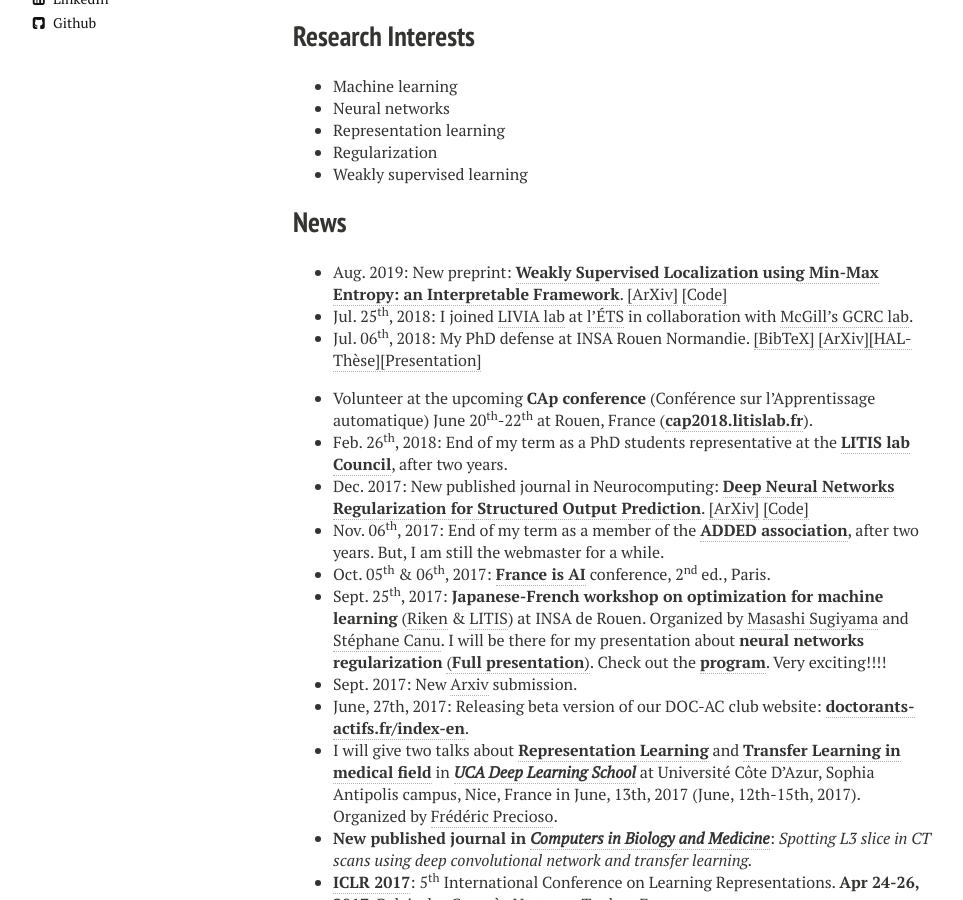
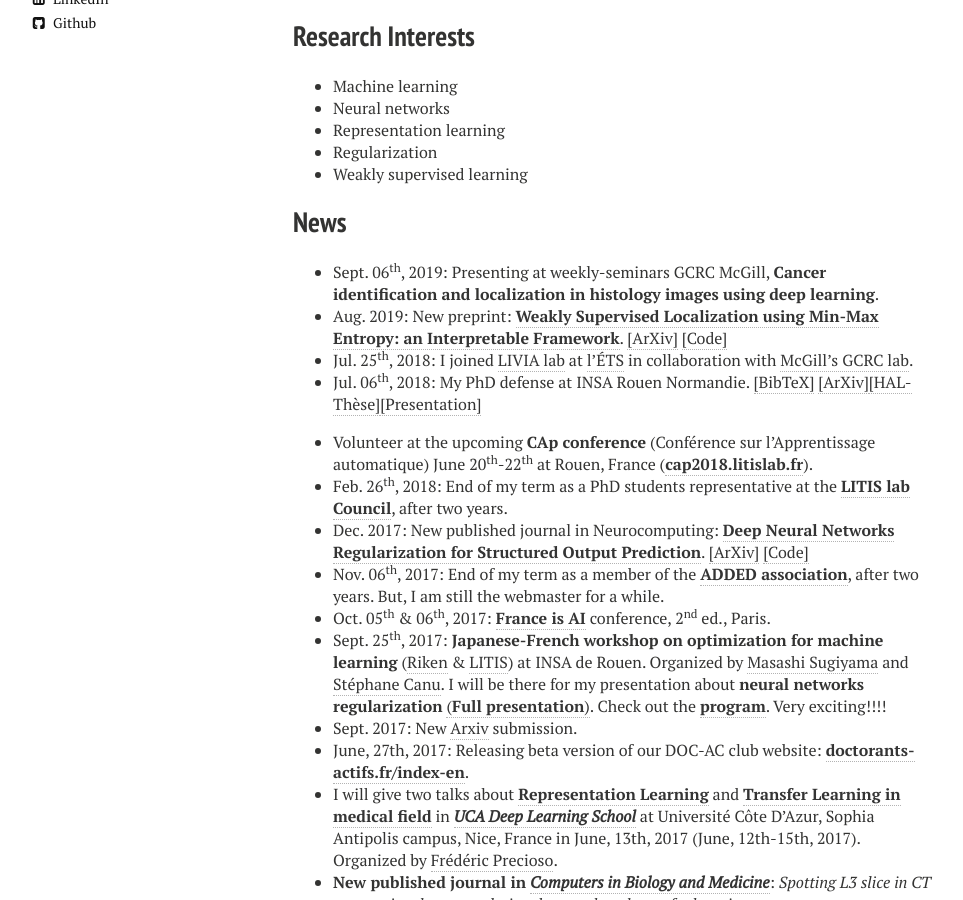
Before and after one commit to sbelharbi/sbelharbi.github.io, a Jekyll site: the page built from index.md, in a window 1280 px wide and 900 px high, scrolled down 1561 px. Shown: the whole window, without its empty margins (27-990 px from the left). Built offline with Jekyll 4.4.1, drawn with Linux system fonts in a browser that asks for light colours; nearby versions of some CDN libraries.

Commit message:
gcrc mcgill prez.

```diff
--- a/index.md
+++ b/index.md
@@ -44,6 +44,7 @@ I am intrigued and particularly interested in **representation learning in neura
 
 
 ## News
+* Sept. 06<sup>th</sup>, 2019: Presenting at weekly-seminars GCRC McGill, **Cancer identification and localization in histology images using deep learning**.
 * Aug. 2019: New preprint: [**Weakly Supervised Localization using Min-Max Entropy: an Interpretable Framework**](https://arxiv.org/abs/1907.12934). <a href="https://arxiv.org/abs/1907.12934">[ArXiv]</a> <a href="https://github.com/sbelharbi/wsol-min-max-entropy-interpretability">[Code]</a>
 * Jul. 25<sup>th</sup>, 2018: I joined [LIVIA lab](https://www.etsmtl.ca/Unites-de-recherche/LIVIA/accueil) at [l'ÉTS](https://www.etsmtl.ca/) in collaboration with [McGill's GCRC lab](https://mcgillgcrc.com/).
 * Jul. 06<sup>th</sup>, 2018: My PhD defense at INSA Rouen Normandie. <a href="javascript:toggleBibtex('sbelharbiphd2018')">[BibTeX]</a>
```
